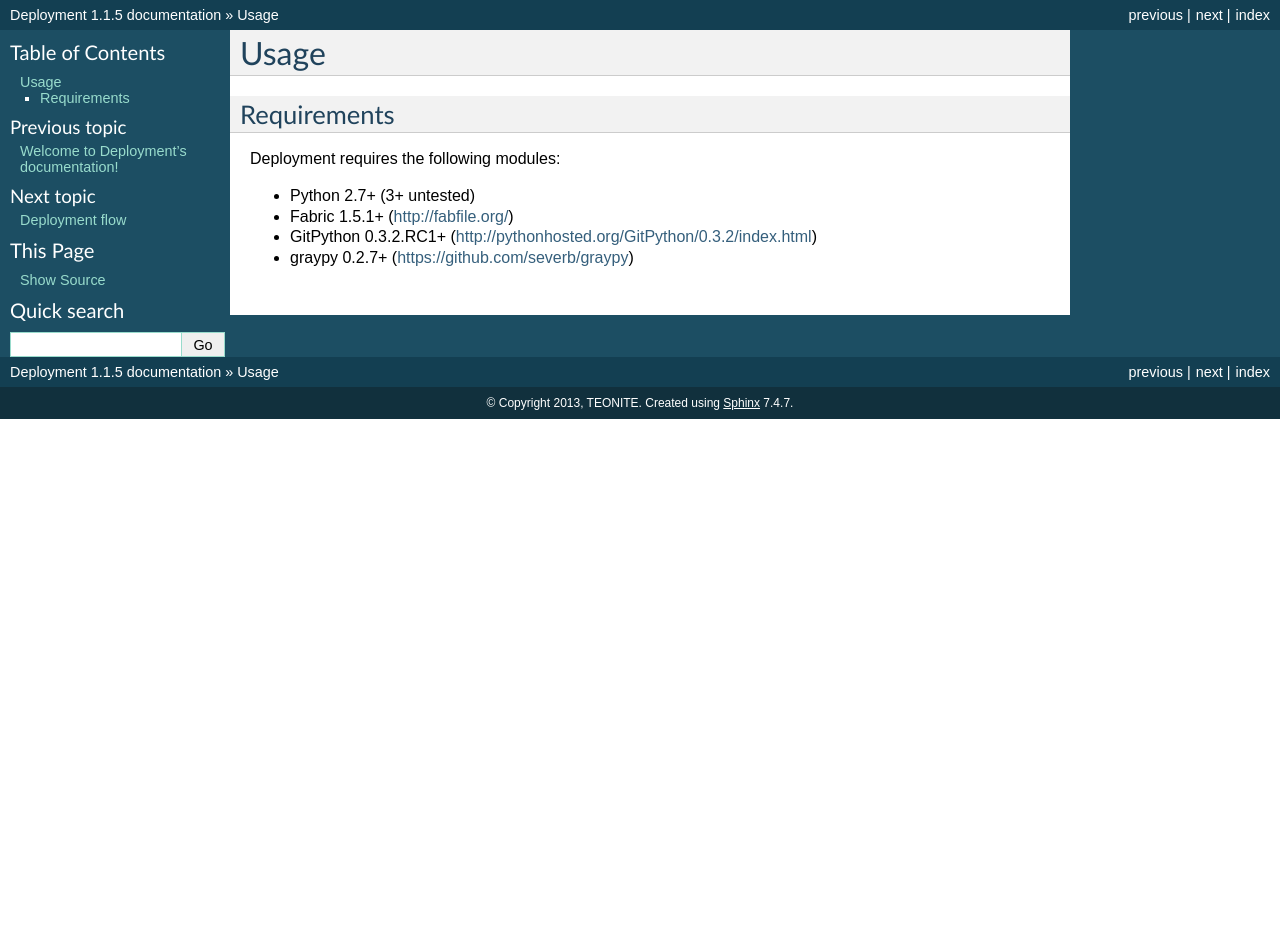
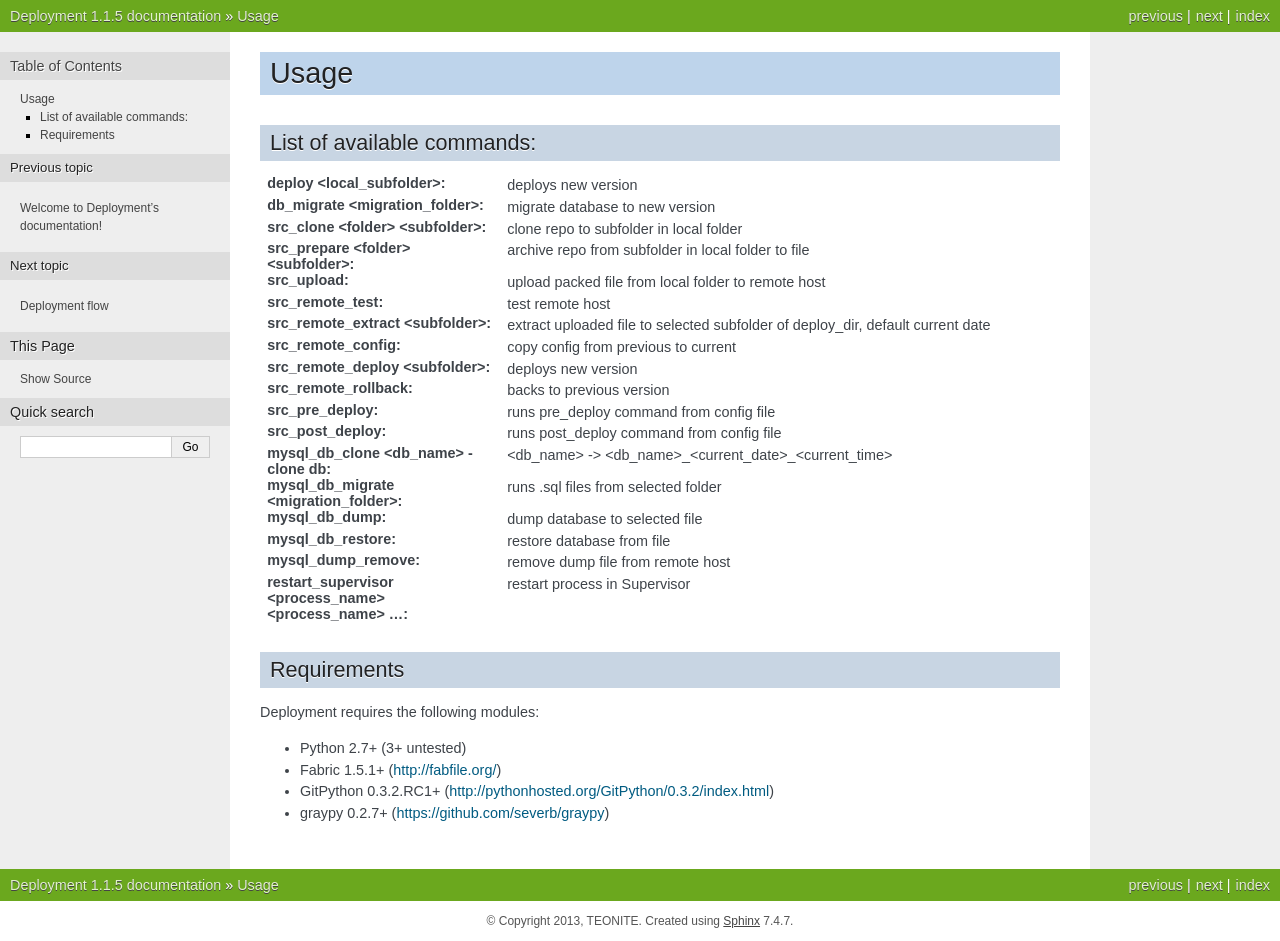
Before and after one commit to teonite/deployment, a Sphinx documentation site: the page built from doc/usage.rst, in a window 1280 px wide. Built offline with Sphinx 7.4.7, drawn with Linux system fonts in a browser that asks for light colours; before the commit the page ends 900 px from its top, so only the background shows below that.

Commit message:
Doc w-i-p

```diff
--- a/doc/conf.py
+++ b/doc/conf.py
@@ -12,6 +12,7 @@
 # serve to show the default.
 
 import sys, os
+# import sphinx_bootstrap_theme
 
 # If extensions (or modules to document with autodoc) are in another directory,
 # add these directories to sys.path here. If the directory is relative to the
@@ -94,7 +95,8 @@ pygments_style = 'sphinx'
 
 # The theme to use for HTML and HTML Help pages.  See the documentation for
 # a list of builtin themes.
-html_theme = 'default'
+# html_theme = 'default'
+html_theme = 'nature'
 
 # Theme options are theme-specific and customize the look and feel of a theme
 # further.  For a list of options available for each theme, see the
--- a/doc/usage.rst
+++ b/doc/usage.rst
@@ -2,6 +2,28 @@
 =====
 Usage
 =====
+
+List of available commands:
+===========================
+
+:deploy <local_subfolder>: deploys new version
+:db_migrate <migration_folder>: migrate database to new version
+:src_clone <folder> <subfolder>: clone repo to subfolder in local folder
+:src_prepare <folder> <subfolder>: archive repo from subfolder in local folder to file
+:src_upload: upload packed file from local folder to remote host
+:src_remote_test: test remote host
+:src_remote_extract <subfolder>: extract uploaded file to selected subfolder of deploy_dir, default current date
+:src_remote_config: copy config from previous to current
+:src_remote_deploy <subfolder>: deploys new version
+:src_remote_rollback: backs to previous version
+:src_pre_deploy: runs pre_deploy command from config file
+:src_post_deploy: runs post_deploy command from config file
+:mysql_db_clone <db_name> - clone db: <db_name> -> <db_name>_<current_date>_<current_time>
+:mysql_db_migrate <migration_folder>: runs .sql files from selected folder
+:mysql_db_dump: dump database to selected file
+:mysql_db_restore: restore database from file
+:mysql_dump_remove: remove dump file from remote host
+:restart_supervisor <process_name> <process_name> ...: restart process in Supervisor
 
 Requirements
 ============
```
Also changed, not shown: doc/configdescription.rst (+36 -19 lines).
